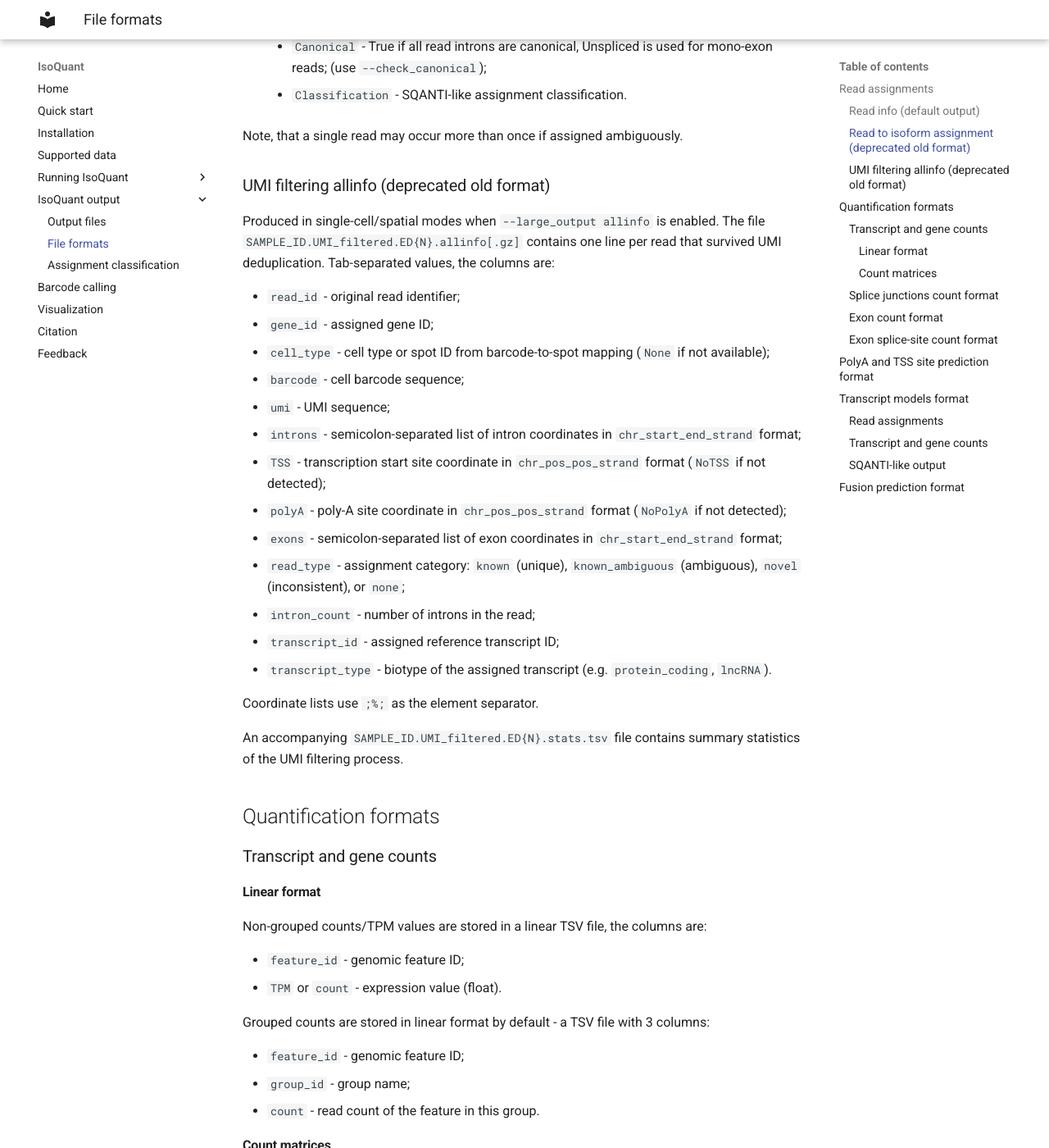
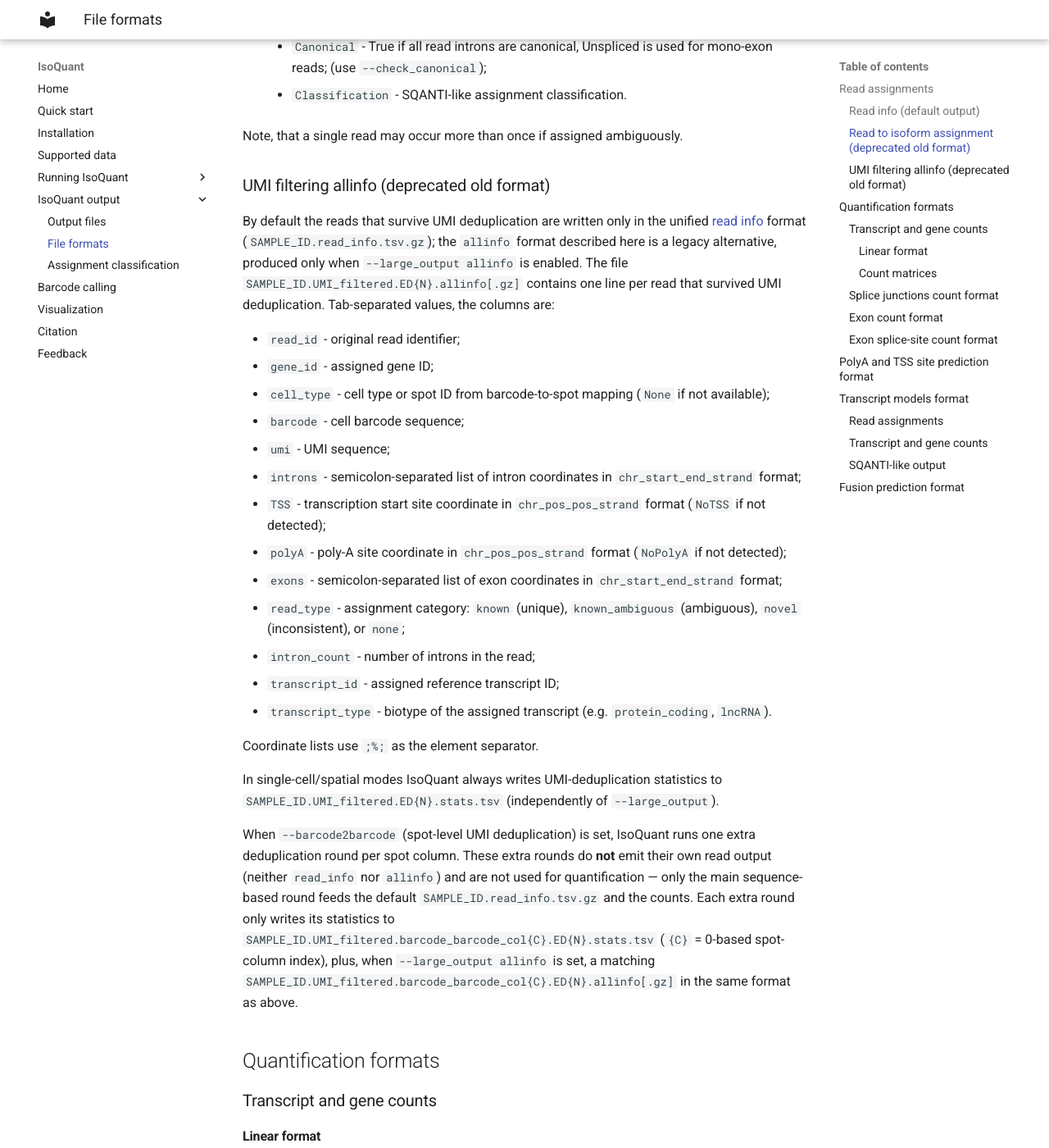
Before and after one commit to ablab/IsoQuant, an MkDocs documentation site: the page built from docs/formats.md, in a window 1280 px wide and 1400 px high, scrolled down 4570 px. Shown: the whole window at 82% size. Built offline with MkDocs 1.6.1 and Material for MkDocs 9.7.7, drawn with Linux system fonts in a browser that asks for light colours.

Commit message:
document barcode2barcode UMI outputs; add deferred read_info plan

```diff
--- a/docs/formats.md
+++ b/docs/formats.md
@@ -131,7 +131,10 @@
 
 ### UMI filtering allinfo (deprecated old format)
 
-Produced in single-cell/spatial modes when `--large_output allinfo` is enabled.
+By default the reads that survive UMI deduplication are written only in the unified
+[read info](#read-info-default-output) format (`SAMPLE_ID.read_info.tsv.gz`); the
+`allinfo` format described here is a legacy alternative, produced only when
+`--large_output allinfo` is enabled.
 The file `SAMPLE_ID.UMI_filtered.ED{N}.allinfo[.gz]` contains one line per read that survived UMI deduplication.
 Tab-separated values, the columns are:
 
@@ -151,7 +154,18 @@
 
 Coordinate lists use `;%;` as the element separator.
 
-An accompanying `SAMPLE_ID.UMI_filtered.ED{N}.stats.tsv` file contains summary statistics of the UMI filtering process.
+In single-cell/spatial modes IsoQuant always writes UMI-deduplication statistics to
+`SAMPLE_ID.UMI_filtered.ED{N}.stats.tsv` (independently of `--large_output`).
+
+When `--barcode2barcode` (spot-level UMI deduplication) is set, IsoQuant runs one
+extra deduplication round per spot column. These extra rounds do **not** emit their
+own read output (neither `read_info` nor `allinfo`) and are not used for
+quantification — only the main sequence-based round feeds the default
+`SAMPLE_ID.read_info.tsv.gz` and the counts. Each extra round only writes its
+statistics to `SAMPLE_ID.UMI_filtered.barcode_barcode_col{C}.ED{N}.stats.tsv`
+(`{C}` = 0-based spot-column index), plus, when `--large_output allinfo` is set, a
+matching `SAMPLE_ID.UMI_filtered.barcode_barcode_col{C}.ED{N}.allinfo[.gz]` in the
+same format as above.
 
 
 
```
Also changed, not shown: .claude/BARCODE2BARCODE_READ_INFO.md (added, +105 -0 lines).
